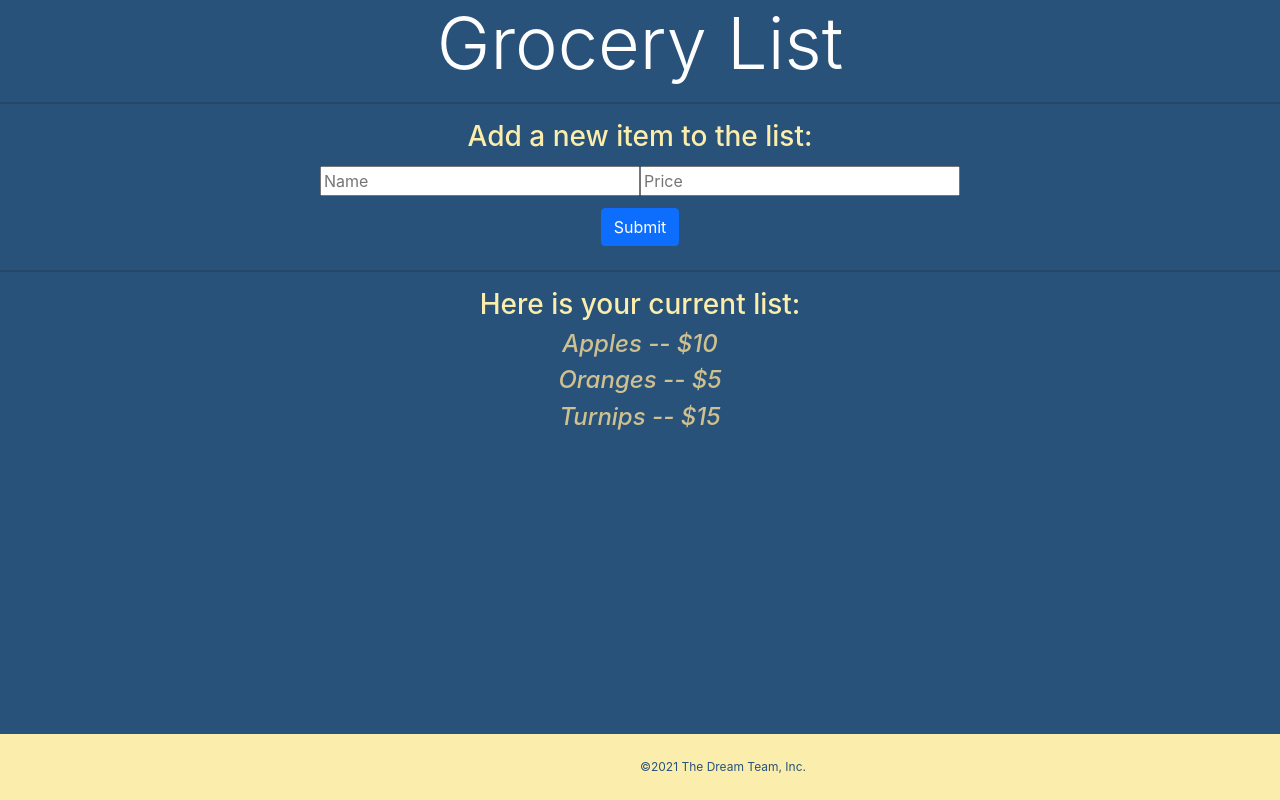
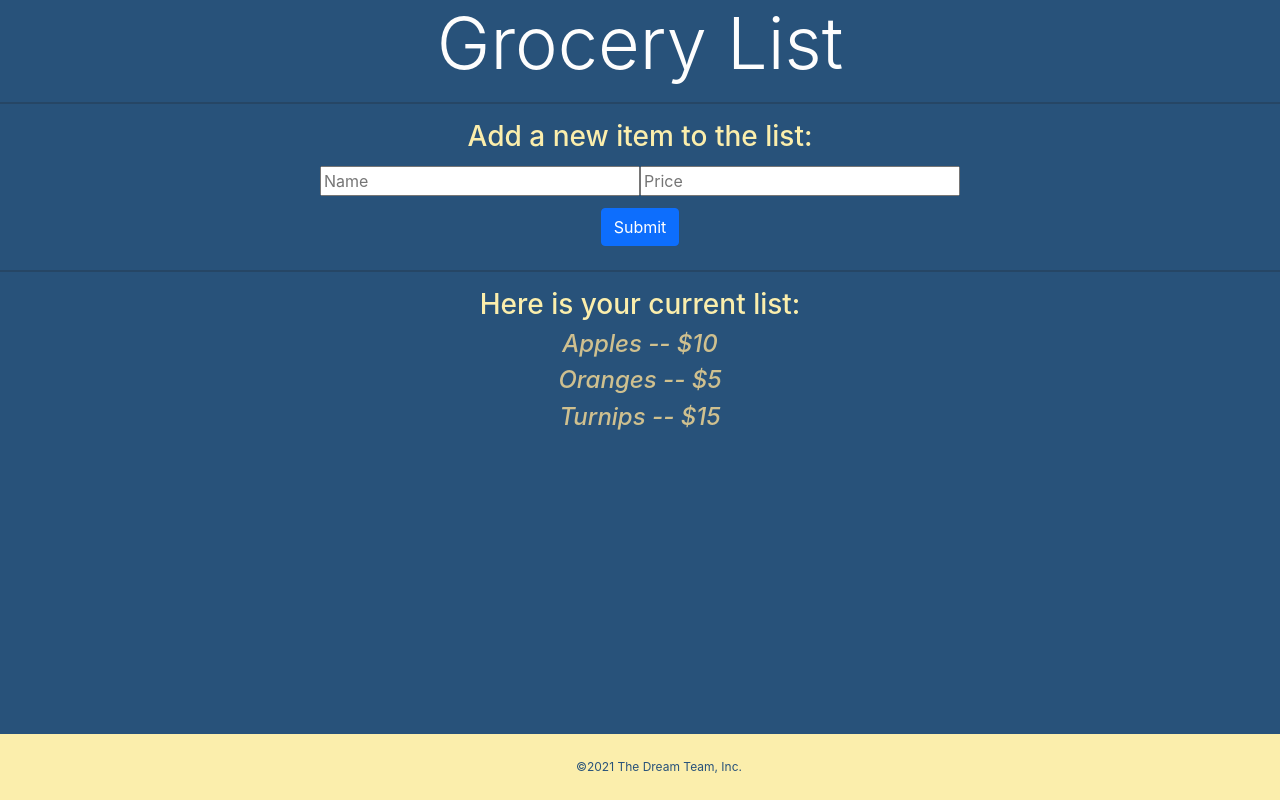
Before and after one commit to hary-singh/grocery_list, a React (Create React App) app: page / in a window 1280 px wide. Built offline with nearby package versions, Linux system fonts and the light colour scheme.

Commit message:
updated padding

```diff
--- a/src/index.css
+++ b/src/index.css
@@ -34,5 +34,5 @@ hr{
   color: #28527a;
   font-size: 0.75rem;
   padding-top: 1rem;
-  padding-left: 50%;
+  padding-left: 45%;
 }
```
